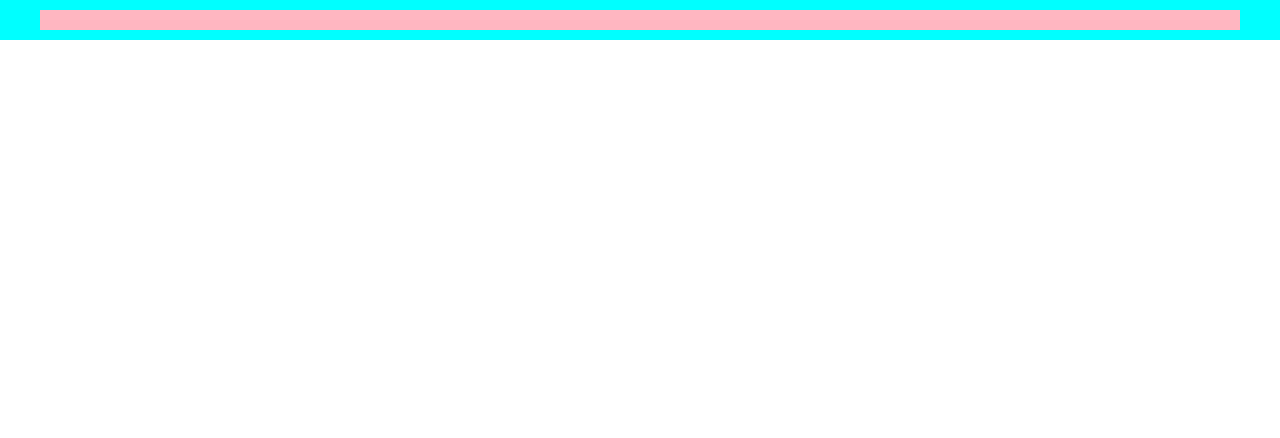
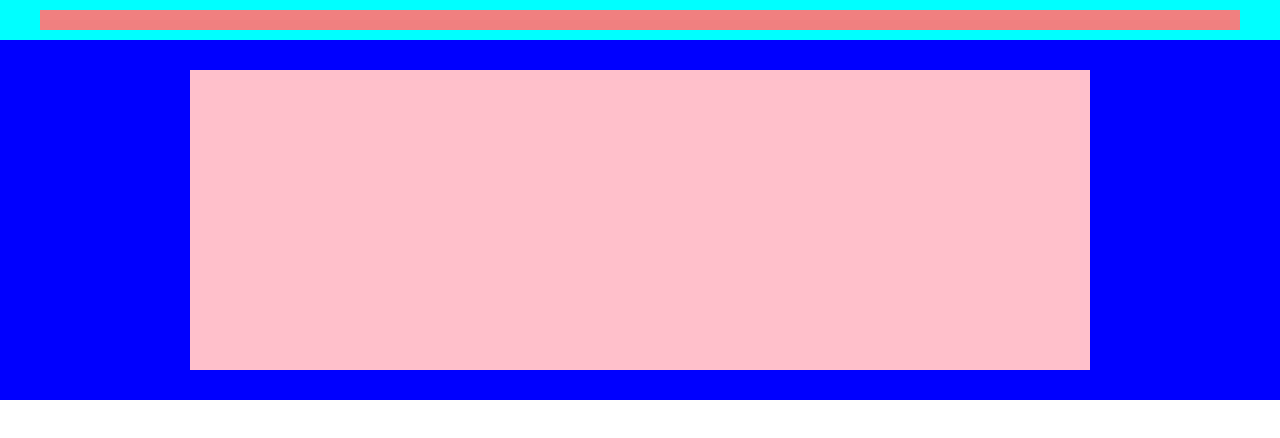
Before and after one commit to StefanoCione/htmlcss-struttura-discord, a plain HTML site: page index.html in a window 1280 px wide. Drawn offline with Linux system fonts and the light colour scheme.

Commit message:
Added blue section

```diff
--- a/css/style.css
+++ b/css/style.css
@@ -5,6 +5,7 @@
     box-sizing: border-box;
 }
 
+    /* HEADER */
 header {
     background-color: aqua;
     padding: 10px 0;
@@ -16,7 +17,7 @@ header {
 }
 
 .rettangolo_header {
-    background-color: lightpink;
+    background-color: lightcoral;
     justify-content: space-between;
     padding: 10px;
 }
@@ -24,3 +25,20 @@ header {
 .flex {
     display: flex;
 }
+
+    /* PADDING SEZIONI */
+section {
+    padding: 30px 0;
+}
+
+/* SEZIONE BLU/RETTANGOLO ROSA */
+.background_blu {
+    background-color: blue;
+}
+
+.rettangolo_rosa {
+    width: 900px;
+    height: 300px;
+    background-color: pink;
+    margin: auto;
+}
--- a/index.html
+++ b/index.html
@@ -14,7 +14,9 @@
             </div>
         </header>
         <main>
-            <section></section>
+            <section class="background_blu">
+                <div class="rettangolo_rosa"></div>
+            </section>
             <section></section>
             <section></section>
             <section></section>
```
